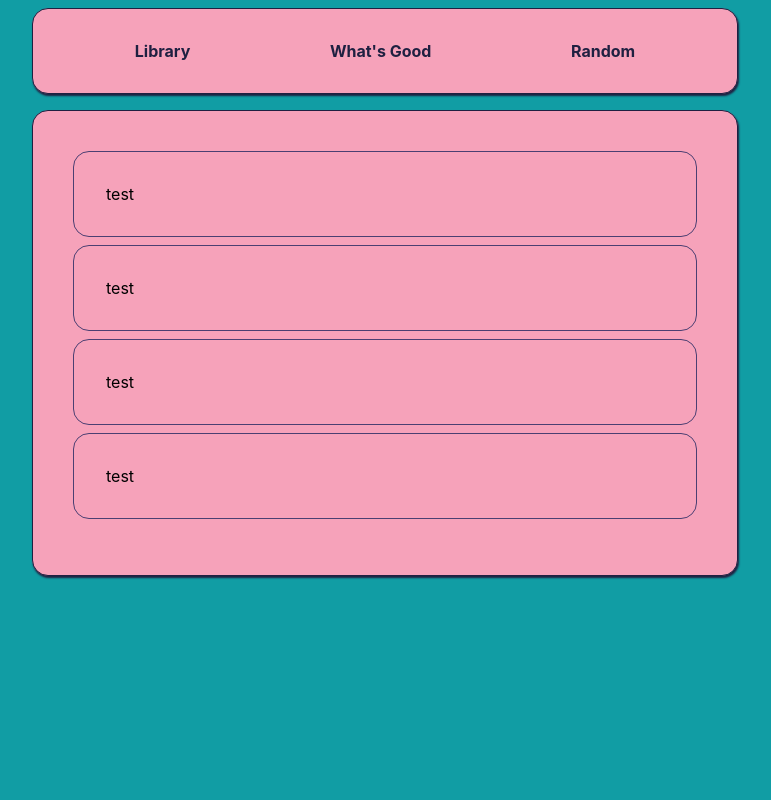
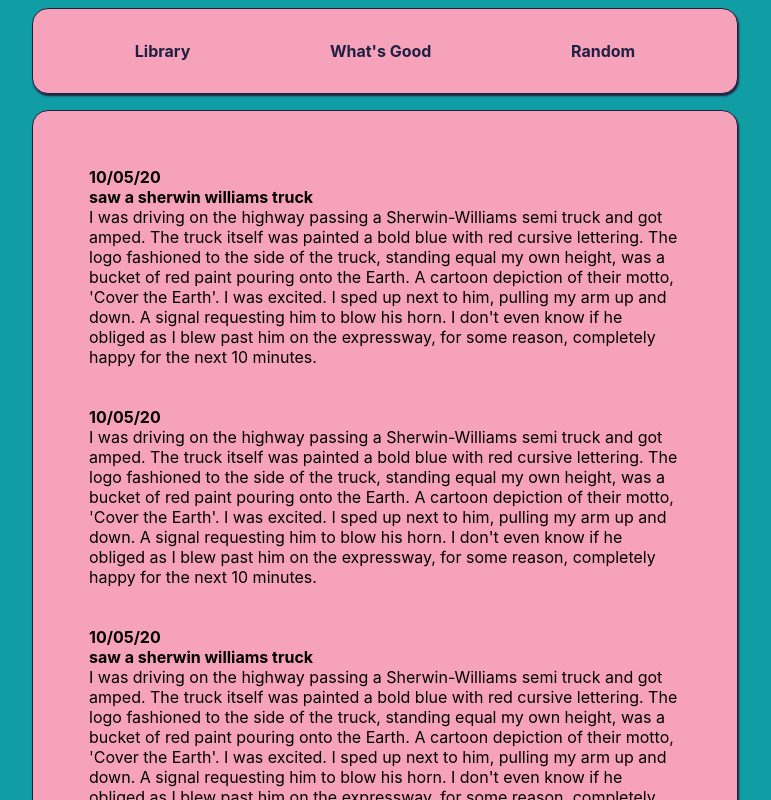
Before and after one commit to cooljasonmelton/whats-good, a React (Create React App) app: page / in a window 1280 px wide. Shown: the top 800 px of the page, without its empty margins (255-1026 px from the left). Built offline with nearby package versions, Linux system fonts and the light colour scheme.

Commit message:
working on blog styles

```diff
--- a/src/App.css
+++ b/src/App.css
@@ -28,9 +28,5 @@
 
 .cont-b {
     margin: 0.5em;
-    padding: 2em;
-
-    border-radius: 1em;
-    border: 1px solid #4B3F72;
-    background-color: #F6A2BA;
+    padding: 1em;
 }
--- a/src/components/blog/Blog.js
+++ b/src/components/blog/Blog.js
@@ -3,10 +3,16 @@
 // styling
 import './BlogContainer.css';
 
-const Blog = () => {
+const Blog = props => {
+  const { blog } = props
   return (
     <div className="Blog cont-b">
-      test
+      <h4>{blog.date}</h4>
+      {blog.title ?
+        <h4>{blog.title}</h4>
+          : ""
+      }
+      <p>{blog.content}</p>
 
 
     </div>
--- a/src/components/blog/data.json
+++ b/src/components/blog/data.json
@@ -9,7 +9,7 @@
         {
             "id": "002",
             "date": "10/05/20",
-            "title": "saw a sherwin williams truck",
+            "title": "",
             "content": "I was driving on the highway passing a Sherwin-Williams semi truck and got amped. The truck itself was painted a bold blue with red cursive lettering. The logo fashioned to the side of the truck, standing equal my own height, was a bucket of red paint pouring onto the Earth. A cartoon depiction of their motto, 'Cover the Earth'. I was excited. I sped up next to him, pulling my arm up and down. A signal requesting him to blow his horn. I don't even know if he obliged as I blew past him on the expressway, for some reason, completely happy for the next 10 minutes."
         },
         {
```
